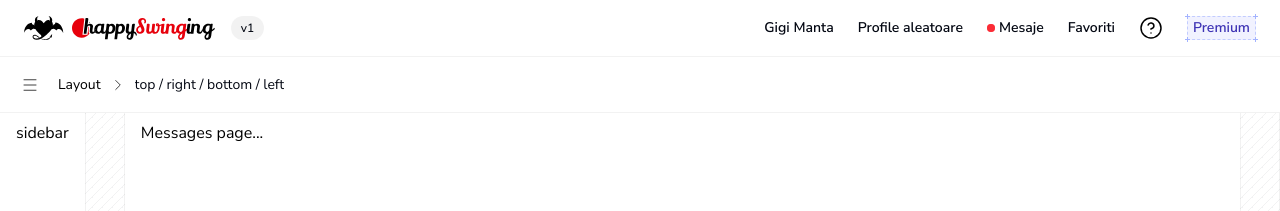
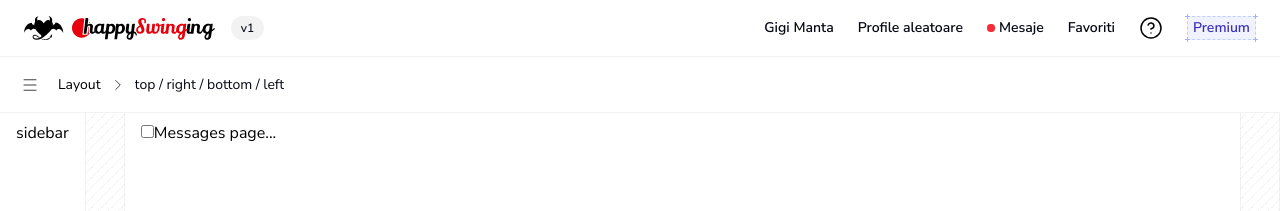
Before and after one commit to andyygit/nextjs-test, a Next.js app: page /inbox in a window 1280 px wide. Shown: the top 211 px of the page. Built offline with nearby package versions, Linux system fonts and the light colour scheme.

Commit message:
checkbox inbox page

```diff
--- a/app/inbox/page.tsx
+++ b/app/inbox/page.tsx
@@ -1,3 +1,11 @@
+// export default async function Page() {
+//   return <div>Messages page...</div>;
+// }
+
+import Checkbox from '@/components/ui/checkbox';
+
 export default async function Page() {
-  return <div>Messages page...</div>;
+  return (
+    <Checkbox targetId="check1" label="Messages page..." variant="color" />
+  );
 }
--- /dev/null
+++ b/components/ui/checkbox.tsx
@@ -0,0 +1,39 @@
+import { ComponentProps } from 'react';
+
+type Variant = 'color' | 'grayscale';
+
+type CheckBoxProps = {
+  label: string;
+  targetId: string;
+  variant: Variant;
+} & ComponentProps<'input'>;
+
+function getVariantStyles(variant: Variant) {
+  switch (variant) {
+    case 'color':
+      return 'bg-blue-700';
+    case 'grayscale':
+      return 'bg-gray-700';
+    default:
+      throw new Error(`Invalid variant: ${variant satisfies never}`);
+  }
+}
+
+export default function Checkbox({
+  targetId,
+  label,
+  variant,
+  ...props
+}: CheckBoxProps) {
+  return (
+    <>
+      <input
+        {...props}
+        type="checkbox"
+        id={targetId}
+        className={getVariantStyles(variant)}
+      />
+      <label htmlFor={targetId}>{label}</label>
+    </>
+  );
+}
```
